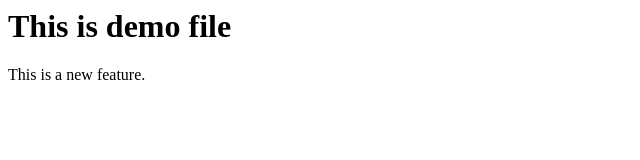
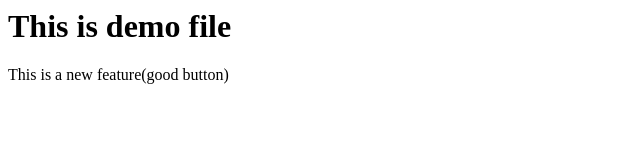
Before and after one commit to emon-hossain1001/LocalRepo, a plain HTML site: page index.html in a window 1280 px wide. Shown: the full height of the page, 0-640 px from the left. Drawn offline with Linux system fonts and the light colour scheme.

Commit message:
Change Button

```diff
--- a/index.html
+++ b/index.html
@@ -5,6 +5,6 @@
 
     <body>
         <h1>This is demo file</h1>
-        <p>This is a new feature.</p>
+        <p>This is a new feature(good button)</p>
     </body>
 </html>
```
